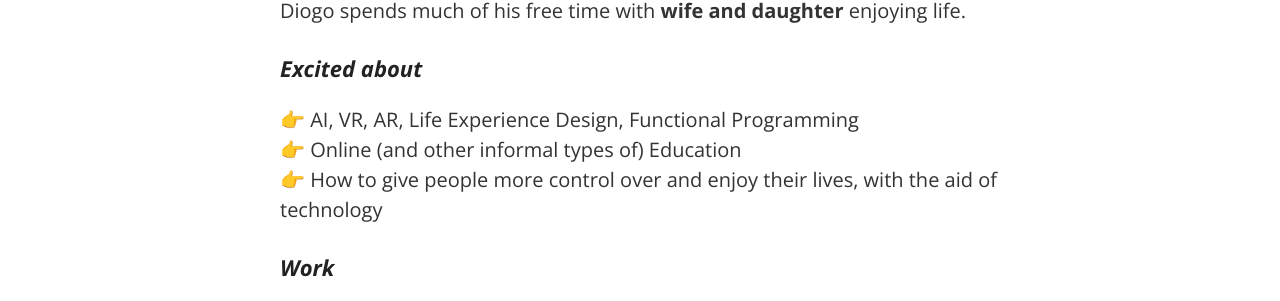
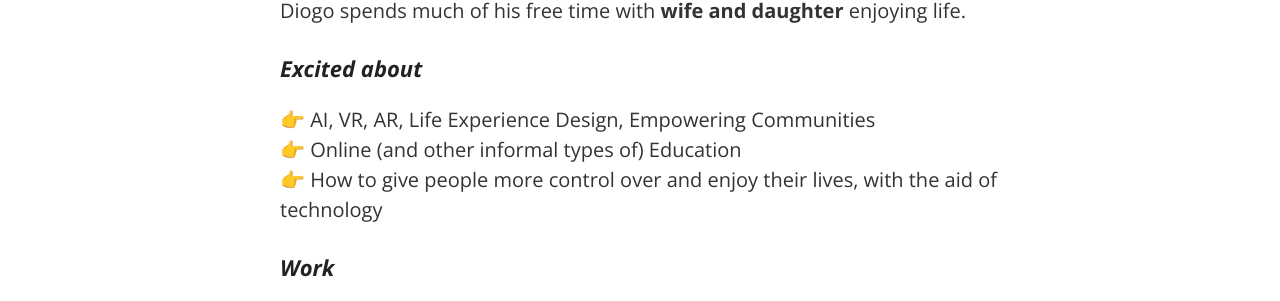
Before and after one commit to DiogoNeves/diogoneves.github.io, a Jekyll site: the page built from index.md, in a window 1280 px wide. Shown: the part 317-618 px from the top of the page. Built offline with Jekyll 4.4.1, drawn with Linux system fonts in a browser that asks for light colours; emoji names are drawn with the system emoji font.

Commit message:
Updated interests

```diff
--- a/index.md
+++ b/index.md
@@ -12,7 +12,7 @@ Diogo spends much of his free time with **wife and daughter** enjoying life.
 
 ### Excited about
 
-:point_right: AI, VR, AR, Life Experience Design, Functional Programming
+:point_right: AI, VR, AR, Life Experience Design, Empowering Communities
 :point_right: Online (and other informal types of) Education
 :point_right: How to give people more control over and enjoy their lives, with
 the aid of technology
```
